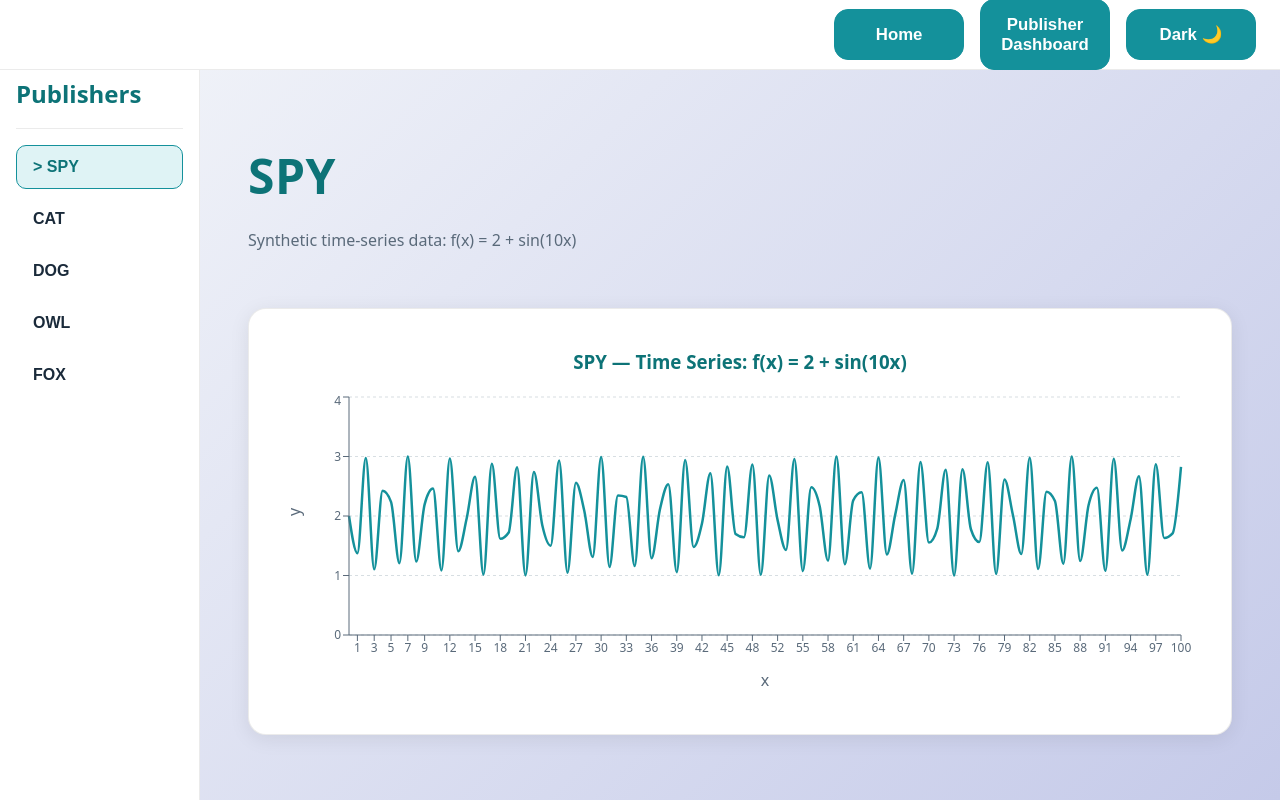
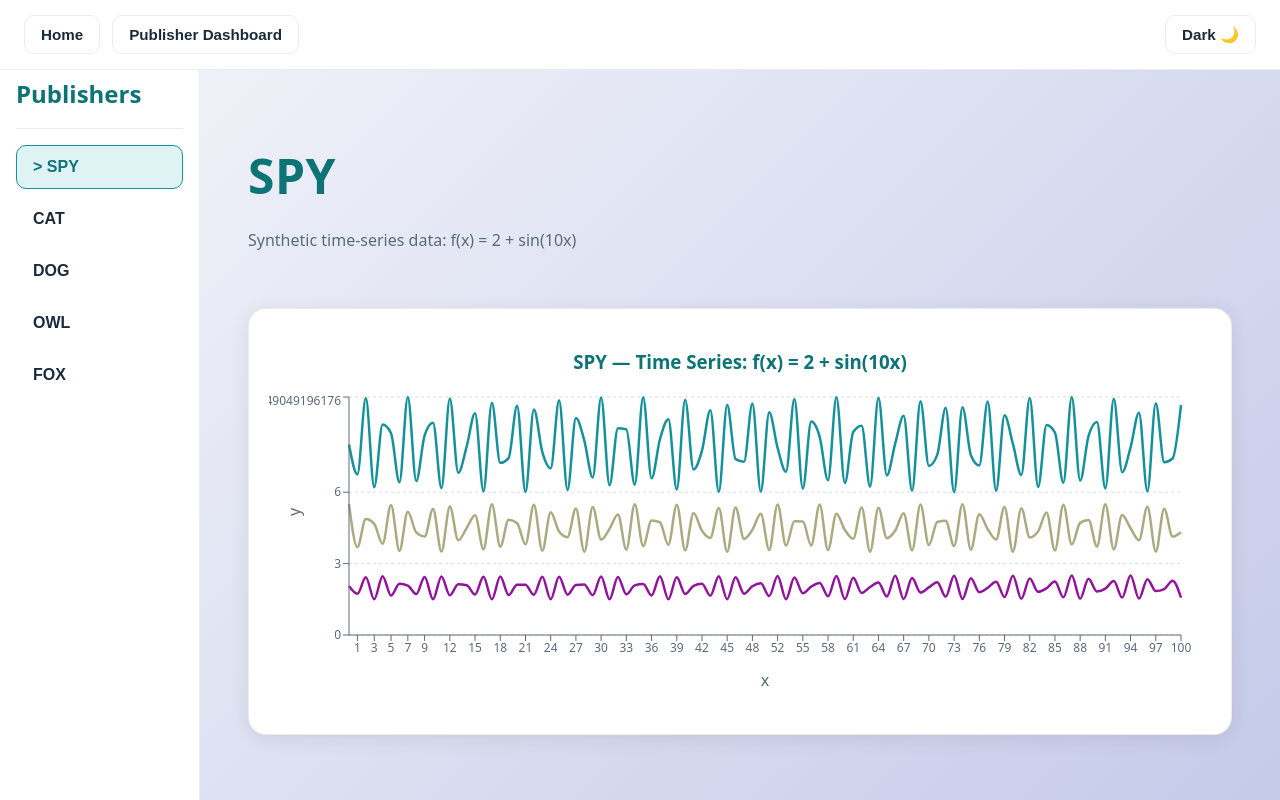
Before and after one commit to DuffyEthan/AdGuardSentinel, a React app in the folder app/frontend/: page /dashboard in a window 1280 px wide. Built offline with nearby package versions, Linux system fonts and the light colour scheme; the HTML template or start-up script is replaced by a standard one.

Commit message:
nav and theming now mostly done! onto creative work

```diff
--- a/app/frontend/src/components/Navbar.tsx
+++ b/app/frontend/src/components/Navbar.tsx
@@ -2,20 +2,22 @@ import { useNavigate } from 'react-router-dom';
 import { useTheme } from '../context/ThemeContext';
 
 function Navbar() {
-    const navigate = useNavigate();
-    const { theme, toggleTheme } = useTheme();
+  const navigate = useNavigate();
+  const { theme, toggleTheme } = useTheme();
 
   return (
     <nav className="navbar">
-      <div className="navbar-content">
-        <button className="btn" onClick={() => navigate('/')}>
-            Home
+      <div className="navbar-left">
+        <button className="navbar-btn" onClick={() => navigate('/')}>
+          Home
         </button>
-        <button className="btn" onClick={() => navigate('/dashboard')}>
-            Publisher Dashboard
+        <button className="navbar-btn" onClick={() => navigate('/dashboard')}>
+          Publisher Dashboard
         </button>
-        <button className="btn" onClick={toggleTheme}>
-            {(theme === 'light' ? 'Dark  🌙' : 'Light  ☀️')}
+      </div>
+      <div className="navbar-right">
+        <button className="navbar-btn" onClick={toggleTheme}>
+          {theme === 'light' ? 'Dark 🌙' : 'Light ☀️'}
         </button>
       </div>
     </nav>
--- a/app/frontend/src/components/TimeSeriesChart.tsx
+++ b/app/frontend/src/components/TimeSeriesChart.tsx
@@ -27,7 +27,9 @@ function TimeSeriesChart({ data, publisher }: TimeSeriesChartProps) {
         title: '#0d7377',
         grid: '#b0bec5',
         axis: '#5a6a7a',
-        line: '#14919b',
+        line1: '#14919b',
+        line2: '#aaaa80',
+        line3: '#91149b',
         dot: '#0d7377',
         tooltipBg: '#ffffff',
         tooltipBorder: 'rgba(0,0,0,0.1)',
@@ -37,7 +39,9 @@ function TimeSeriesChart({ data, publisher }: TimeSeriesChartProps) {
         title: '#7dd3d9',
         grid: '#4a5a6a',
         axis: '#a0b0c0',
-        line: '#5ec4cc',
+        line1: '#5ec4cc',
+        line2: '#ccc45e',
+        line3: '#c45ecc',
         dot: '#7dd3d9',
         tooltipBg: '#2d3e50',
         tooltipBorder: 'rgba(255,255,255,0.1)',
@@ -89,7 +93,23 @@ function TimeSeriesChart({ data, publisher }: TimeSeriesChartProps) {
           <Line
             type="monotone"
             dataKey="y"
-            stroke={colors.line}
+            stroke={colors.line1}
+            strokeWidth={2.5}
+            dot={false}
+            activeDot={{ r: 4, fill: colors.dot }}
+          />
+          <Line
+            type="monotone"
+            dataKey="y2"
+            stroke={colors.line2}
+            strokeWidth={2.5}
+            dot={false}
+            activeDot={{ r: 4, fill: colors.dot }}
+          />
+          <Line
+            type="monotone"
+            dataKey="y3"
+            stroke={colors.line3}
             strokeWidth={2.5}
             dot={false}
             activeDot={{ r: 4, fill: colors.dot }}
--- a/app/frontend/src/context/ThemeContext.tsx
+++ b/app/frontend/src/context/ThemeContext.tsx
@@ -1,4 +1,4 @@
-import { createContext, useContext, useState, useEffect, ReactNode } from 'react';
+import { createContext, useContext, useState, useEffect, type ReactNode } from 'react';
 
 type Theme = 'light' | 'dark';
 
--- a/app/frontend/src/index.css
+++ b/app/frontend/src/index.css
@@ -184,7 +184,7 @@ a:hover {
   border-radius: 10px;
   border: 1px solid transparent;
   background: transparent;
-  color: var(--text-primary);
+  color: var(--text-primary) !important;
   font-size: 1rem;
   font-weight: 600;
   cursor: pointer;
@@ -194,7 +194,7 @@ a:hover {
 .sidebar-btn:hover {
   background: rgba(94, 196, 204, 0.15);
   border-color: var(--border-light);
-  color: var(--accent-dark);
+  color: var(--accent-dark) !important;
   transform: none;
   box-shadow: none;
 }
@@ -202,7 +202,7 @@ a:hover {
 .sidebar-btn.active {
   background: rgba(94, 196, 204, 0.2);
   border-color: var(--accent);
-  color: var(--accent-dark);
+  color: var(--accent-dark) !important;
 }
 
 /* Layout with sidebar */
@@ -289,42 +289,36 @@ a:hover {
   border-bottom: 1px solid var(--border-subtle);
   display: flex;
   align-items: center;
-  justify-content: flex-end;
+  justify-content: space-between;
   padding: 0 1.5rem;
   z-index: 100;
   transition: background-color 0.3s ease, border-color 0.3s ease;
 }
 
-.navbar-content {
+.navbar-left,
+.navbar-right {
   display: flex;
   align-items: center;
-  gap: 1rem;
+  gap: 0.75rem;
 }
 
-/* Theme toggle */
-.theme-toggle {
-  display: flex;
-  align-items: center;
-  gap: 0.5rem;
-  padding: 0.5rem 1rem;
-  background: var(--panel-bg);
+.navbar-btn {
+  width: auto;
+  padding: 0.6rem 1rem;
+  border-radius: 10px;
+  font-size: 0.95rem;
+  font-weight: 600;
   border: 1px solid var(--border-subtle);
-  border-radius: 50px;
+  background: transparent;
+  color: var(--text-primary) !important;
   cursor: pointer;
-  font-size: 0.9rem;
-  font-weight: 600;
-  color: var(--text-secondary);
-  transition: all 0.3s ease;
+  transition: all 150ms ease;
 }
 
-.theme-toggle:hover {
+.navbar-btn:hover {
+  background: rgba(94, 196, 204, 0.1);
   border-color: var(--accent);
-  color: var(--accent-dark);
+  color: var(--accent-dark) !important;
   transform: none;
   box-shadow: none;
-  background: var(--panel-bg);
 }
-
-.theme-toggle-icon {
-  font-size: 1.1rem;
-}
--- a/app/frontend/src/pages/Dashboard.tsx
+++ b/app/frontend/src/pages/Dashboard.tsx
@@ -1,5 +1,4 @@
 import { useState } from 'react';
-import { useNavigate } from 'react-router-dom';
 import Sidebar from '../components/Sidebar';
 import TimeSeriesChart from '../components/TimeSeriesChart';
 
@@ -10,8 +9,10 @@ function generateData(): { x: number; y: number }[] {
   const data = [];
   for (let i = 0; i < 100; i++) {
     const x = (i / 99) * 100;
-    const y = 2 + Math.sin(10 * x);
-    data.push({ x, y });
+    const y = 8 + 2*Math.sin(10 * x);
+    const y2 = 4.5 + Math.sin(15 * (x+0.1));
+    const y3 = 2 + 0.5*Math.sin(16 * (x+0.4));
+    data.push({ x, y, y2, y3 });
   }
   return data;
 }
```
